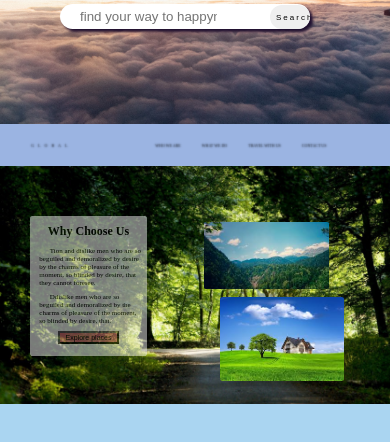
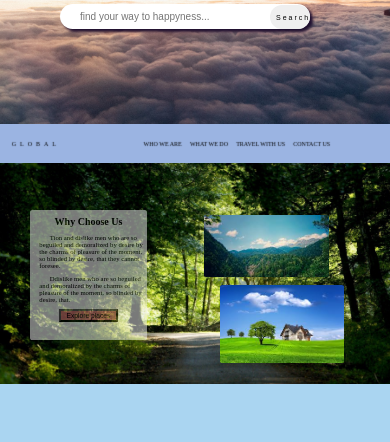
Before and after one commit to Glebcode/adaptive_training, a plain HTML site: page index.html in a window 390 px wide. Shown: the part 136-578 px from the top of the page. Drawn offline with Linux system fonts and the light colour scheme.

Commit message:
update(css):add(size fixing)

```diff
--- a/main.css
+++ b/main.css
@@ -192,7 +192,7 @@ main {
     font-size: 22px;
     text-transform: uppercase;
     color: transparent;
-    text-shadow: #000 0 0 2px;
+    text-shadow: #000 0 0 1px;
 }
 
 #butGlobal:hover {
@@ -204,7 +204,7 @@ main {
     padding: 0 1% 0 8%;
     text-transform: uppercase;
     color: transparent;
-    text-shadow: #000 0 0 2px;
+    text-shadow: #000 0 0 1px;
 }
 
 .menuPoints:hover {
@@ -243,7 +243,7 @@ main {
     font-size: 1.9rem;
     }
     .pText{
-        font-size: 1rem;
+        font-size: 1.06rem;
     }
 
 
@@ -294,7 +294,7 @@ main {
     }
     .pText,
     .buttonMai{
-        font-size: 0.8rem;
+        font-size: 0.78rem;
     }
 
     .search-wrapper {
@@ -360,7 +360,8 @@ main {
 
     #butGlobal,
     .menuPoints {
-        font-size: 0.6rem;
+        font-size: 0.75rem;
+        padding: 0 0.5% 0 3%;
     }
     .hMain {
     font-size: 1.2rem;
@@ -407,22 +408,20 @@ main {
 
     main {
         width: 100%;
-        height: 280px;
+        height: 260px;
     }
-
     .search-wrapper {
         /* padding-left: 15%; */
         width: 270px;
         height: 30px;
     }
-
     .searchButton {
         width: 40px;
         height: 24px;
         /* left: 324px;
         top: 202px; */
         left: 210px;
-        font-size: 8px;
+        font-size: 7px;
     }
 
     .searchBox {
@@ -433,14 +432,18 @@ main {
 
     #butGlobal,
     .menuPoints {
-        font-size: 0.4rem;
+        font-size: 0.6rem;
+        padding: 0 0.5% 0 3%;
     }
     .hMain {
-    font-size: 1.2rem;
+    font-size: 1rem;
+    }
+    .searchBox {
+        font-size: 1rem;
     }
     .pText,
     .buttonMain{
-        font-size: 0.7rem;
+        font-size: 0.67rem;
     }
     .title-wrapper {
         width: 230px;
```
